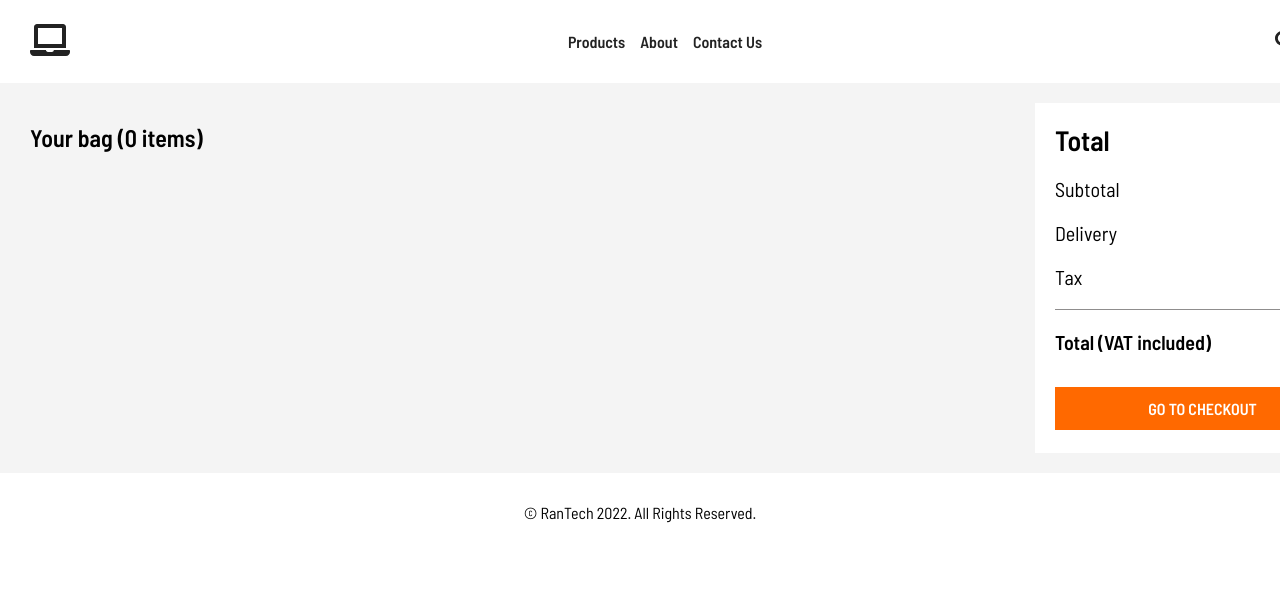
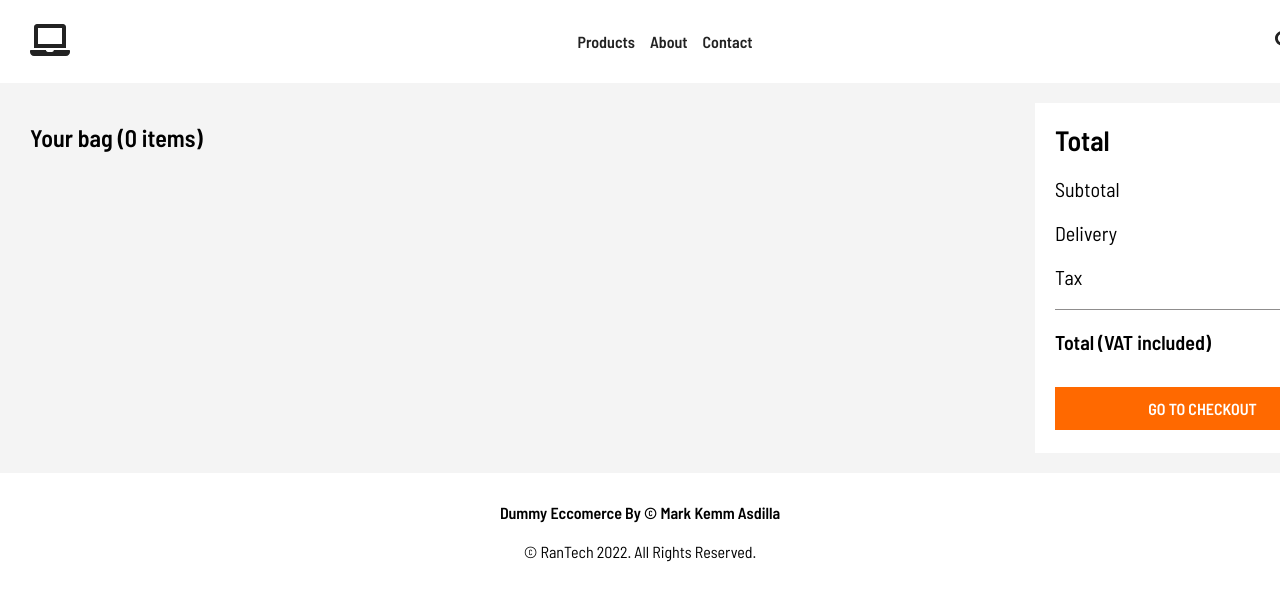
Before and after one commit to MKemmx/eccomerce-front-end, a React (Vite) app: page /cart in a window 1280 px wide. Shown: the top 600 px of the page. Built offline with nearby package versions, Linux system fonts and the light colour scheme.

Commit message:
new commit

```diff
--- a/src/App.jsx
+++ b/src/App.jsx
@@ -10,6 +10,8 @@ import Footer from "./components/Footer/Footer";
 import BannerSection from "./components/BannerSection/BannerSection";
 import ProductItem from "./components/ProductItem/ProductItem";
 import ShoppingCart from "./components/ShoppingCart/ShoppingCart";
+import Products from "./components/Products/Products";
+import About from "./components/About/About";
 
 function App() {
   return (
@@ -18,6 +20,9 @@ function App() {
       <Routes>
         <Route index path="/" element={<BannerSection />} />
         <Route path="/cart" element={<ShoppingCart />} />
+        <Route path="/products" element={<Products />} />{" "}
+        <Route path="/about" element={<About />} />
+        <Route path="/products" element={<Products />} />
         <Route path="/product/:id" element={<ProductItem />} />
       </Routes>
       <Footer />
--- /dev/null
+++ b/src/components/About/About.jsx
@@ -0,0 +1,14 @@
+import React from "react";
+import "./AboutCSS.css";
+
+const About = () => {
+  return (
+    <div className="about">
+      <div className="about-container">
+        <h1> This is a dummy Eccomerce site by Mark Kemm </h1>
+      </div>
+    </div>
+  );
+};
+
+export default About;
--- /dev/null
+++ b/src/components/About/AboutCSS.css
@@ -0,0 +1,12 @@
+.about {
+  width: 100%;
+}
+
+.about-container {
+  width: 1400px;
+  margin-inline: auto;
+  height: 50vh;
+  display: flex;
+  align-items: center;
+  justify-content: center;
+}
--- a/src/components/Footer/Footer.jsx
+++ b/src/components/Footer/Footer.jsx
@@ -5,7 +5,12 @@ const Footer = () => {
   return (
     <div className="footer">
       <div className="footer-container">
-        <p> &copy; RanTech 2022. All Rights Reserved. </p>
+        <div className="footer-content1">
+          <p> Dummy Eccomerce By &copy; Mark Kemm Asdilla </p>
+        </div>
+        <div className="credits-content">
+          <p> &copy; RanTech 2022. All Rights Reserved. </p>
+        </div>
       </div>
     </div>
   );
--- a/src/components/Footer/FooterCSS.css
+++ b/src/components/Footer/FooterCSS.css
@@ -9,4 +9,10 @@
   display: flex;
   justify-content: center;
   align-items: center;
+  flex-direction: column;
 }
+
+.footer-content1 {
+  margin-bottom: 20px;
+  font-weight: bold;
+}
--- a/src/components/ShoppingCart/ShoppingCart.jsx
+++ b/src/components/ShoppingCart/ShoppingCart.jsx
@@ -8,8 +8,14 @@ import { BsTrash } from "react-icons/bs";
 import { useCartState } from "../../store/CartStore";
 
 const ShoppingCart = () => {
-  const { cart, subtractItemQTY, addItemQTY, changeItemQTY, removeToCart } =
-    useCartState((state) => state);
+  const {
+    cart,
+    subtractItemQTY,
+    addItemQTY,
+    changeItemQTY,
+    removeToCart,
+    sendOrder,
+  } = useCartState((state) => state);
   const itemsPrice = cart.reduce(
     (total, item) => total + item.price * item.qty,
     0
@@ -109,7 +115,9 @@ const ShoppingCart = () => {
               </div>
 
               <div className="shoppingcart-button-container">
-                <button className="shoppingcart-button">Go To Checkout</button>
+                <button onClick={sendOrder} className="shoppingcart-button">
+                  Go To Checkout
+                </button>
               </div>
             </div>
           </div>
--- a/src/store/CartStore.js
+++ b/src/store/CartStore.js
@@ -93,6 +93,12 @@ const cartStore = (set, get) => ({
       cart: removedItem,
     });
   },
+  sendOrder: () => {
+    set({
+      cart: [],
+    });
+    Swal.fire("Success", "Thank you for ordering!", "success");
+  },
 });
 
 export const useCartState = create(
--- a/src/utls/menulist.js
+++ b/src/utls/menulist.js
@@ -8,7 +8,7 @@ export const menulists = [
     to: "/about",
   },
   {
-    name: "Contact Us",
+    name: "Contact",
     to: "/contact",
   },
 ];
```
Also changed, not shown: src/utls/data.js (deleted).
